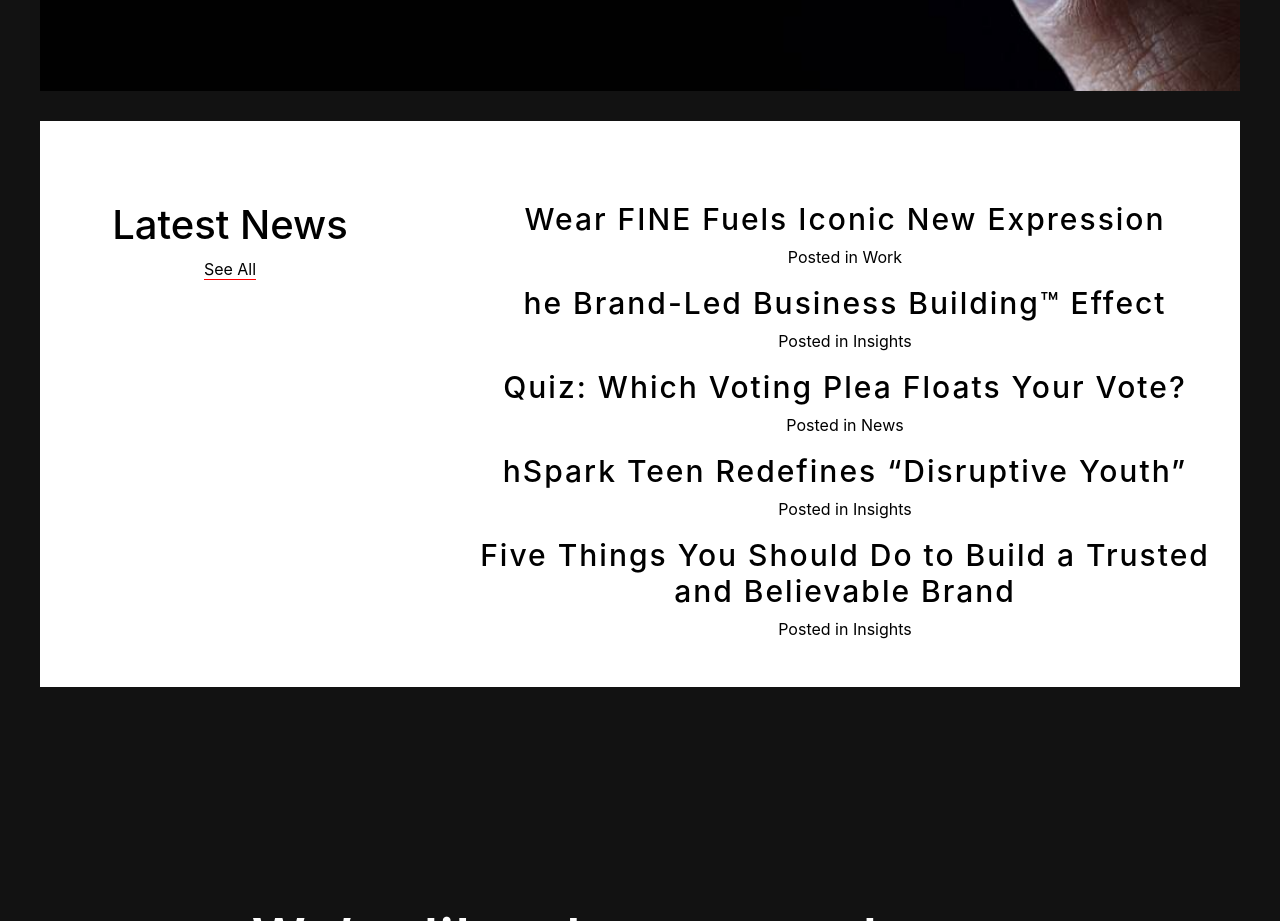
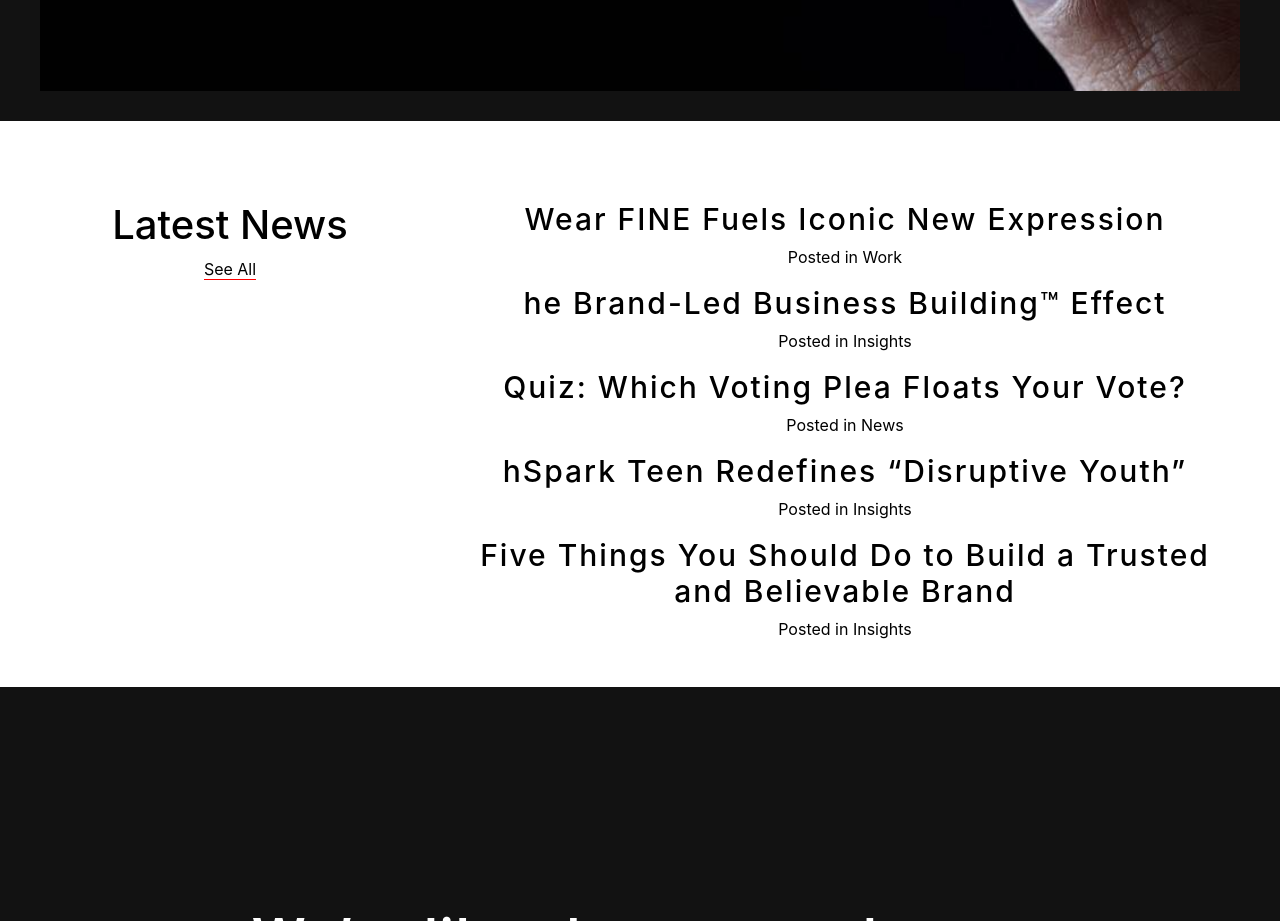
Before and after one commit to hamza887/CSS-learning, a plain HTML site: page fine-wear/index.html in a window 1280 px wide. Shown: the part 6600-7521 px from the top of the page. Drawn offline with nearby package versions, Linux system fonts and the light colour scheme.

Commit message:
made some changes in styling in section9

```diff
--- a/fine-wear/style.css
+++ b/fine-wear/style.css
@@ -285,8 +285,8 @@ position: fixed;
 
  .heading9{
      margin-top: 30px;
-     margin-right: 40px;
-    margin-left: 40px;
+     padding-right: 40px;
+    padding-left: 40px;
     background-color: #ffffff;
     color: black;
  }
```
